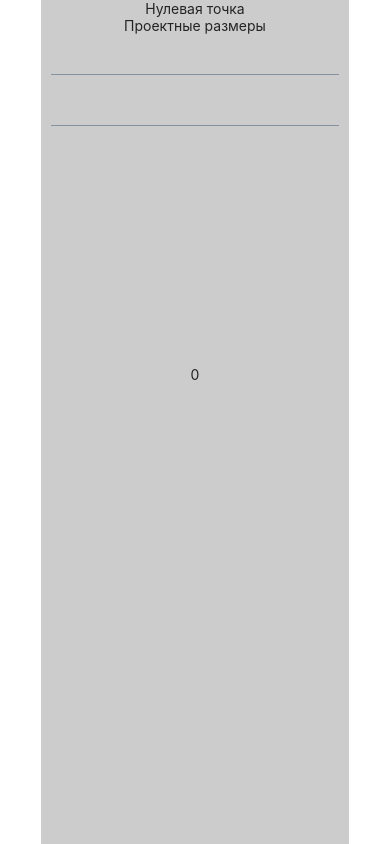
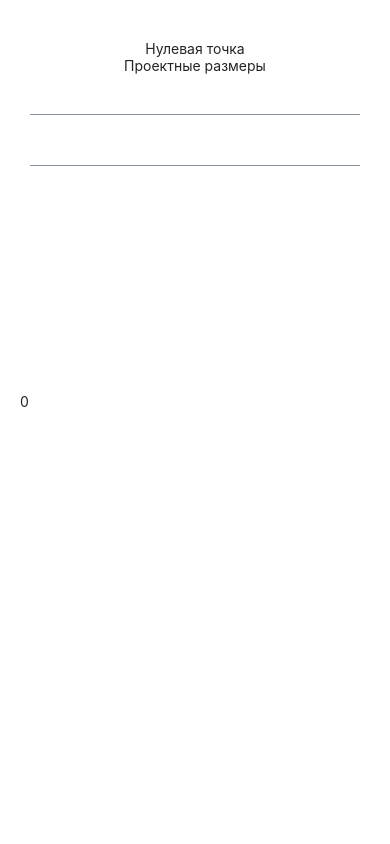
Before and after one commit to alexamy/leveler-table-app, a React Native app: screen / in a window 390 px wide. Built offline with nearby package versions, Linux system fonts and the light colour scheme.

Commit message:
fix sizings in app

```diff
--- a/src/Root.tsx
+++ b/src/Root.tsx
@@ -8,9 +8,14 @@ import { StoreContext } from './store';
 const styles = StyleSheet.create({
   container: {
     flex: 1,
-    backgroundColor: '#cccccc',
+    marginHorizontal: 20,
+    marginTop: 40,
+    alignSelf: 'stretch',
     alignItems: 'center',
     justifyContent: 'center',
+  },
+  scrollView: {
+    alignSelf: 'stretch',
   },
 });
 
@@ -63,13 +68,13 @@ export const Root = observer(function() {
         value={store.zero.value?.toString() || ''}
         onChangeText={store.setZero}
       />
-      <ScrollView>
+      <ScrollView style={styles.scrollView}>
         {inputs}
       </ScrollView>
-      <ScrollView>
+      <ScrollView style={styles.scrollView}>
         {positions}
       </ScrollView>
-      <ScrollView>
+      <ScrollView style={styles.scrollView}>
         {results}
       </ScrollView>
       <StatusBar style='auto' />
```
